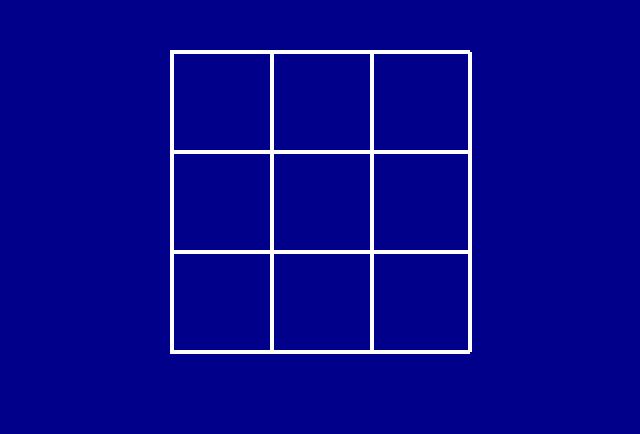
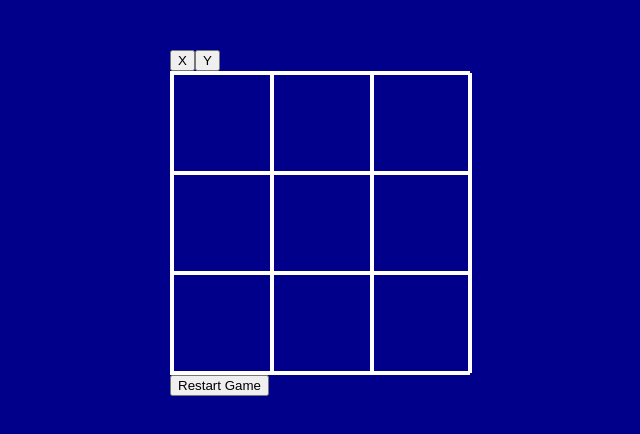
Before and after one commit to carmandomx/ttt-ai, a React (Create React App) app: page / in a window 1280 px wide. Shown: the top 434 px of the page, without its empty margins (320-960 px from the left). Built offline with nearby package versions, Linux system fonts and the light colour scheme.

Commit message:
segundo commit, agregando hooks personalizados

```diff
--- a/public/index.html
+++ b/public/index.html
@@ -24,7 +24,7 @@
       work correctly both with client-side routing and a non-root public URL.
       Learn how to configure a non-root public URL by running `npm run build`.
     -->
-    <title>React App</title>
+    <title>Tic tac toe</title>
   </head>
   <body>
     <noscript>You need to enable JavaScript to run this app.</noscript>
--- a/src/App.css
+++ b/src/App.css
@@ -20,6 +20,8 @@ div.square{
   height: 100px;
   border: 2px solid white;
   box-sizing: border-box;
+  font-size: 4rem;
+  text-align: center;
 
 
 }
--- a/src/App.tsx
+++ b/src/App.tsx
@@ -2,27 +2,139 @@ import React from 'react';
 import './App.css';
 import { Board } from './components/Board';
 import { Square } from './components/Square';
-import { useState } from 'react';
+import { Button } from './components/Buttons';
+import { useState, useEffect } from 'react';
+import useGameState from './hooks/useGameState';
 
 const defaultSquares = (length=9): any[] => {
   return Array(length).fill(null);
 }
+
+const winnerLines = [
+  [0,1,2], [3,4,5], [6,7,8],
+  [0,3,6], [1,4,7], [2,5,8],
+  [0,4,8], [2,4,6],
+];
+
 function App() {
   const [squares, setSquares] = useState(defaultSquares());
+  const [winner,setWinner] = useState("");
+  const [gameState, startGame, endGame] = useGameState();
+
+
+  const handleStartGame = () => {
+    startGame();
+  };
+
+  const handleEndGame = () => {
+    endGame();
+  };
+
+  useEffect(() => {
+    const isComputerTurn = squares.filter(square => square !== null).length % 2 === 1;
+    const linesThatAre = (a:string|null,b:string|null,c:string|null) => {
+      return winnerLines.filter(squareIndexes => {
+        //console.log(squareIndexes)
+        const squareValues = squareIndexes.map(index => squares[index]);
+        //console.log(squareValues)
+        return JSON.stringify([a,b,c].sort()) === JSON.stringify(squareValues.sort());
+      });
+    };
+
+    const emptyIndexes = squares
+      .map((square,index) => square === null ? index : null)
+      .filter(val => val !== null);
+
+    const playerWon = linesThatAre('X', 'X', 'X').length > 0;
+    const computerWon = linesThatAre('O', 'O', 'O').length > 0;
+
+    if (playerWon) {
+      setWinner('X');
+      handleEndGame();
+    }
+    if (computerWon) {
+      setWinner('O');
+      handleEndGame();
+    }
+
+    const putComputerAt = (index:any) => {
+      let newSquares = squares;
+      newSquares[index] = 'O';
+      setSquares([...newSquares]);
+    };
+    if(isComputerTurn){
+
+      const winingLines = linesThatAre('O', 'O', null);
+      if (winingLines.length > 0) {
+        const winIndex = winingLines[0].filter(index => squares[index] === null)[0];
+        setTimeout(() => {
+          putComputerAt(winIndex);
+        }, 500);
+        return;
+      }
+
+      const linesToBlock = linesThatAre('X', 'X', null);
+      if (linesToBlock.length > 0) {
+        const blockIndex = linesToBlock[0].filter(index => squares[index] === null)[0];
+        setTimeout(() => {
+          putComputerAt(blockIndex);
+        }, 500);
+        return;
+      }
+
+      const linesToContinue = linesThatAre('O', null, null);
+      if (linesToContinue.length > 0) {
+        setTimeout(() => {
+          putComputerAt(linesToContinue[0].filter(index => squares[index] === null)[0]);
+        }, 500);
+        return;
+      }
+      const randomIndex = emptyIndexes[ Math.ceil(Math.random()*emptyIndexes.length) ];
+
+
+      setTimeout(() => {
+        putComputerAt(randomIndex);
+      }, 500);
+    }
+  });
+
+
   const handleSquareClick=(index:number)=>{
-    let newSquares = squares;
-    newSquares[index] = "X";
-    setSquares([...newSquares]);
+    if(gameState=="active"){
+      const isPlayerTurn = squares.filter(square => square != null).length % 2 === 0;
+      if(isPlayerTurn){
+        let newSquares = squares;
+        newSquares[index] = "X";
+        setSquares([...newSquares]);
+      }
+    }
+
   }
   return (
     <main>
+      <Button text='X' onClick={handleStartGame}/>
+      <Button text='Y' onClick={handleStartGame}/>
       <Board>
        {squares.map((square,index:number) =>
         <Square
+        id = {index}
+        key = {index}
+        className = 'square'
         x={square==="X"?1:0}
         o={square==="O"?1:0}
         onClick = {()=> handleSquareClick(index)} />)}
       </Board>
+      <Button text='Restart Game' onClick={handleEndGame}/>
+      {!!winner && winner === 'X' && (
+        <div className="result green">
+          You WON!
+        </div>
+      )}
+      {!!winner && winner === 'O' && (
+        <div className="result red">
+          You LOST!
+        </div>
+      )}
     </main>
   );
 }
--- a/src/components/Board.tsx
+++ b/src/components/Board.tsx
@@ -3,5 +3,5 @@ import React from 'react'
 export const Board = (props:any) => {
   return (
     <div className="board" {...props}></div>
-  )
+  );
 }
--- /dev/null
+++ b/src/components/Buttons.tsx
@@ -0,0 +1,12 @@
+import React from 'react';
+
+type ButtonProps = {
+  text: string;
+  onClick: () => void;
+}
+
+export const Button: React.FC<ButtonProps> = ({ text, onClick}) => {
+  return (
+    <button onClick={onClick}>{text}</button>
+  );
+}
--- a/src/components/Square.tsx
+++ b/src/components/Square.tsx
@@ -1,7 +1,16 @@
 import React from 'react'
 
-export const Square = (props:any) => {
+type SquareProps = {
+  id: number,
+  key: number,
+  className: string,
+  x:number,
+  o:number,
+  onClick: () => void;
+}
+
+export const Square: React.FC<SquareProps> = ({id, key, className, x,o,onClick}) => {
   return (
-    <div className='square'{...props}>{props.x ? "X" : (props.o ? "O":"")}</div>
+    <div key={key} className={className} id={`${id}`} onClick={onClick}>{x ? "X" : (o ? "O":"")}</div>
   )
 }
--- /dev/null
+++ b/src/hooks/useGameState.tsx
@@ -0,0 +1,19 @@
+import { useState, useCallback } from 'react';
+
+type GameState = 'active' | 'inactive';
+
+const useGameState = (initialState: GameState = 'inactive'): [GameState, () => void, () => void] => {
+  const [gameState, setGameState] = useState<GameState>(initialState);
+
+  const startGame = useCallback(() => {
+    setGameState('active');
+  }, []);
+
+  const endGame = useCallback(() => {
+    setGameState('inactive');
+  }, []);
+
+  return [gameState, startGame, endGame];
+};
+
+export default useGameState;
```
